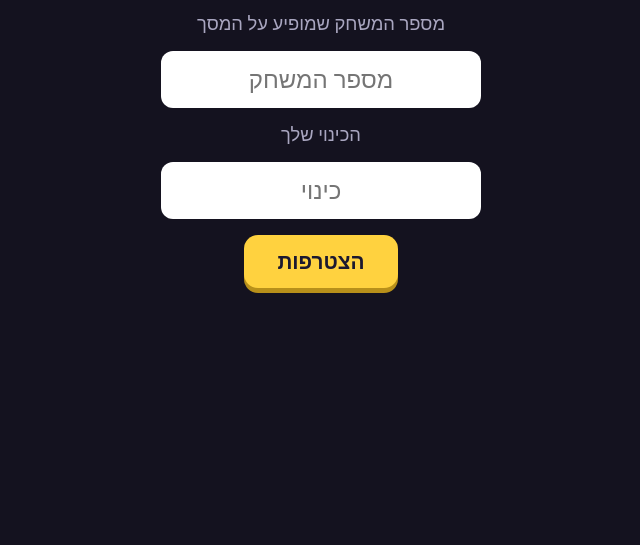
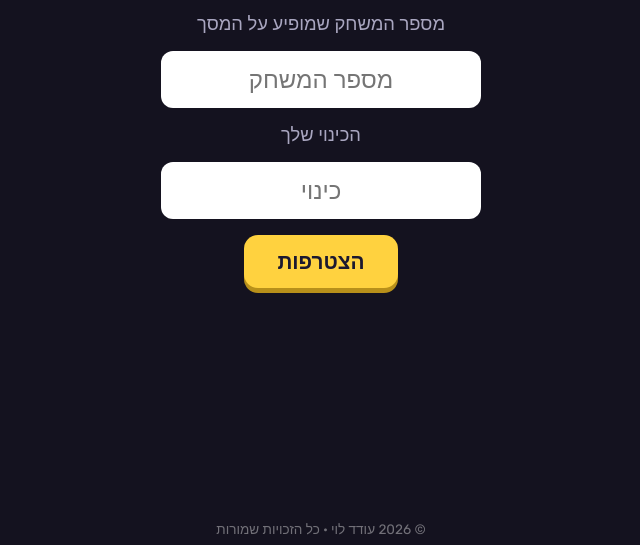
Before and after one commit to odedlewy/eye, a plain HTML site: page index.html in a window 1280 px wide. Shown: the part 255-800 px from the top of the page, without its empty margins (319-959 px from the left). Drawn offline with Linux system fonts and the light colour scheme.

Commit message:
Update index.html

```diff
--- a/index.html
+++ b/index.html
@@ -42,6 +42,7 @@
   .status { color:var(--muted); font-size:1rem; }
 
   .topbar { display:flex; align-items:center; justify-content:space-between; padding:.6rem 1.4rem .6rem 210px; background:#0c0b14; font-size:1.4rem; gap:1rem; }
+  .copy { position:fixed; bottom:8px; left:0; right:0; text-align:center; font-size:.85rem; color:rgba(255,255,255,.4); pointer-events:none; z-index:5; }
   .snd { position:fixed; top:10px; left:12px; z-index:50; display:flex; align-items:center; gap:8px; direction:ltr; background:rgba(12,11,20,.82); padding:4px 12px 4px 6px; border-radius:999px; border:1px solid #2c2944; }
   .snd button { background:none; font-size:1.35rem; color:#fff; padding:2px 4px; line-height:1; }
   .snd input { width:120px; accent-color:var(--accent); cursor:pointer; }
@@ -151,6 +152,7 @@
       </label>
       <label><input type="checkbox" id="set-bonus" checked> שלב הפתעה בסוף</label>
     </div>
+    <div class="copy">© 2026 עודד לוי · כל הזכויות שמורות · המשחק והמוזיקה נוצרו במיוחד לקורס החוש השישי</div>
     <div style="display:flex; gap:1rem; align-items:center;">
       <button class="btn" id="h-start">מתחילים! ▶</button>
       <button class="btn ghost" id="h-solo">ניסיון לבד: לוחצים על הפסים במסך</button>
@@ -209,6 +211,7 @@
         <p id="h-trickstat" style="max-width:420px; font-size:1.15rem; color:var(--muted)"></p>
       </div>
     </div>
+    <div class="copy">© 2026 עודד לוי · כל הזכויות שמורות</div>
     <div class="controls"><button class="btn" id="h-again">משחק חדש ↻</button></div>
   </div>
 </div>
@@ -223,6 +226,7 @@
     <input id="p-name" maxlength="14" placeholder="כינוי">
     <button class="btn" id="p-go">הצטרפות</button>
     <div class="err" id="p-err"></div>
+    <div class="copy">© 2026 עודד לוי · כל הזכויות שמורות</div>
   </div>
   <div id="p-wait" class="pscreen hidden">
     <div class="res">👀</div>
```
